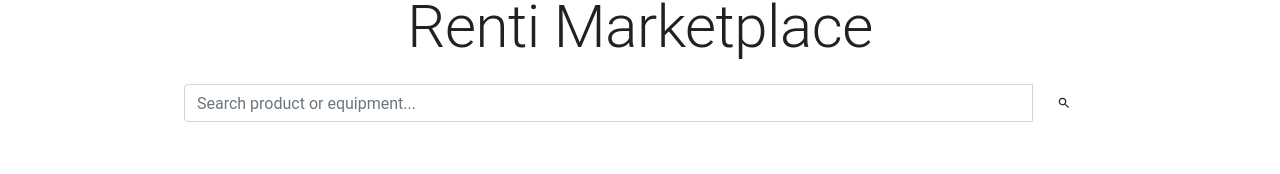
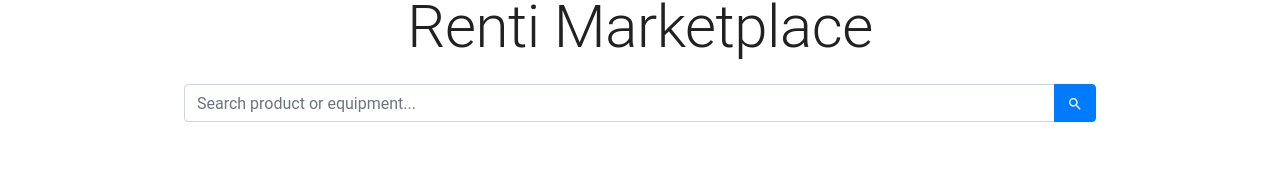
Before and after one commit to renti-software/frontend-web, a React (Create React App) app in the folder renti/: page / in a window 1280 px wide. Shown: the part 137-311 px from the top of the page. Built offline with nearby package versions, Linux system fonts and the light colour scheme.

Commit message:
fix search bar button color, this closes #5

```diff
--- a/renti/src/Marketplace.js
+++ b/renti/src/Marketplace.js
@@ -89,11 +89,11 @@ export default function Marketplace() {
               <InputGroup className="mb-3">
                 <FormControl
                   placeholder="Search product or equipment..."
-                  aria-label="Search product"
+                  aria-label="Search product or equipment..."
                   aria-describedby="basic-addon2"
                 />
                 <InputGroup.Append>
-                  <Button variant="primary">
+                  <Button variant="primary" class="btn btn-primary">
                     <MdSearch/>
                   </Button>
                 </InputGroup.Append>
```
